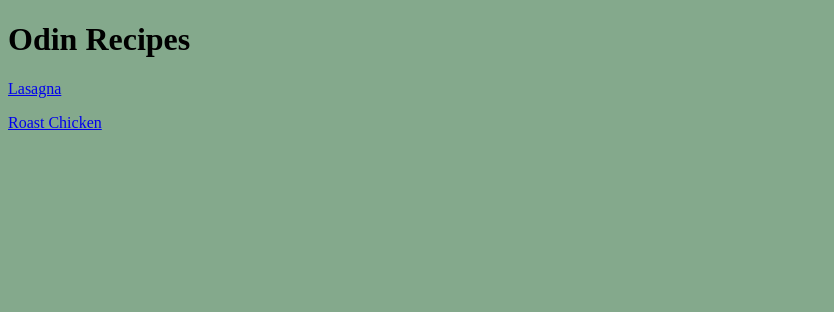
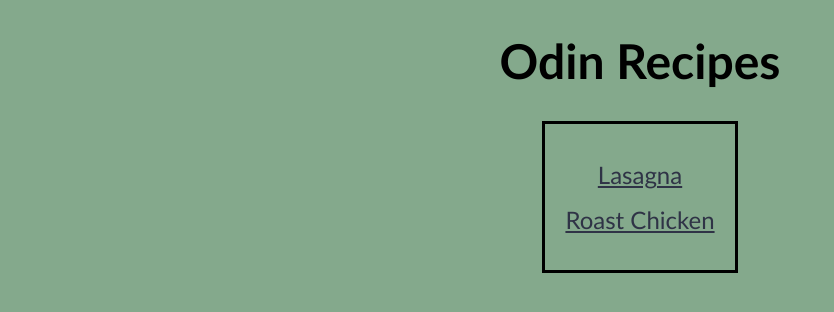
Before and after one commit to tpodell140/odin-recipes, a plain HTML site: page index.html in a window 1280 px wide. Shown: the whole page, without its empty margins (0-834 px from the left). Drawn offline with Linux system fonts and the light colour scheme.

Commit message:
Added basic styles for main index page
Basic styling includes background color, font settings & colors,
added classes to index.html

```diff
--- a/index.html
+++ b/index.html
@@ -8,13 +8,15 @@
     <title>My Recipe List</title>
 </head>
 <body>
-    <h1>Odin Recipes</h1>
+    <h1 class="main-title">Odin Recipes</h1>
 
-    <p>
-        <a href="recipes/lasagna.html">Lasagna</a>
-    </p>
-    <p>
-        <a href="recipes/roast_chicken.html">Roast Chicken</a>
-    </p>
+    <div class="recipe-list-box">
+        <p>
+            <a class="recipe-link" href="recipes/lasagna.html">Lasagna</a>
+        </p>
+        <p>
+            <a class="recipe-link" href="recipes/roast_chicken.html">Roast Chicken</a>
+        </p>
+    </div>
 </body>
 </html>
--- a/styles.css
+++ b/styles.css
@@ -1,3 +1,22 @@
 body {
     background-color: #84A98C;
+    text-align: center;
 }
+
+.main-title {
+    font-family:'Gill Sans', 'Gill Sans MT', Calibri, 'Trebuchet MS', sans-serif;
+    font-size: 48px;
+}
+
+.recipe-link {
+    font-family: 'Gill Sans', 'Gill Sans MT', Calibri, 'Trebuchet MS', sans-serif;
+    font-size: 24px;
+    color: #2F3346
+
+}
+
+.recipe-list-box {
+    border: 3px solid black;
+    display: inline-block;
+    padding: 20px;
+}
```
